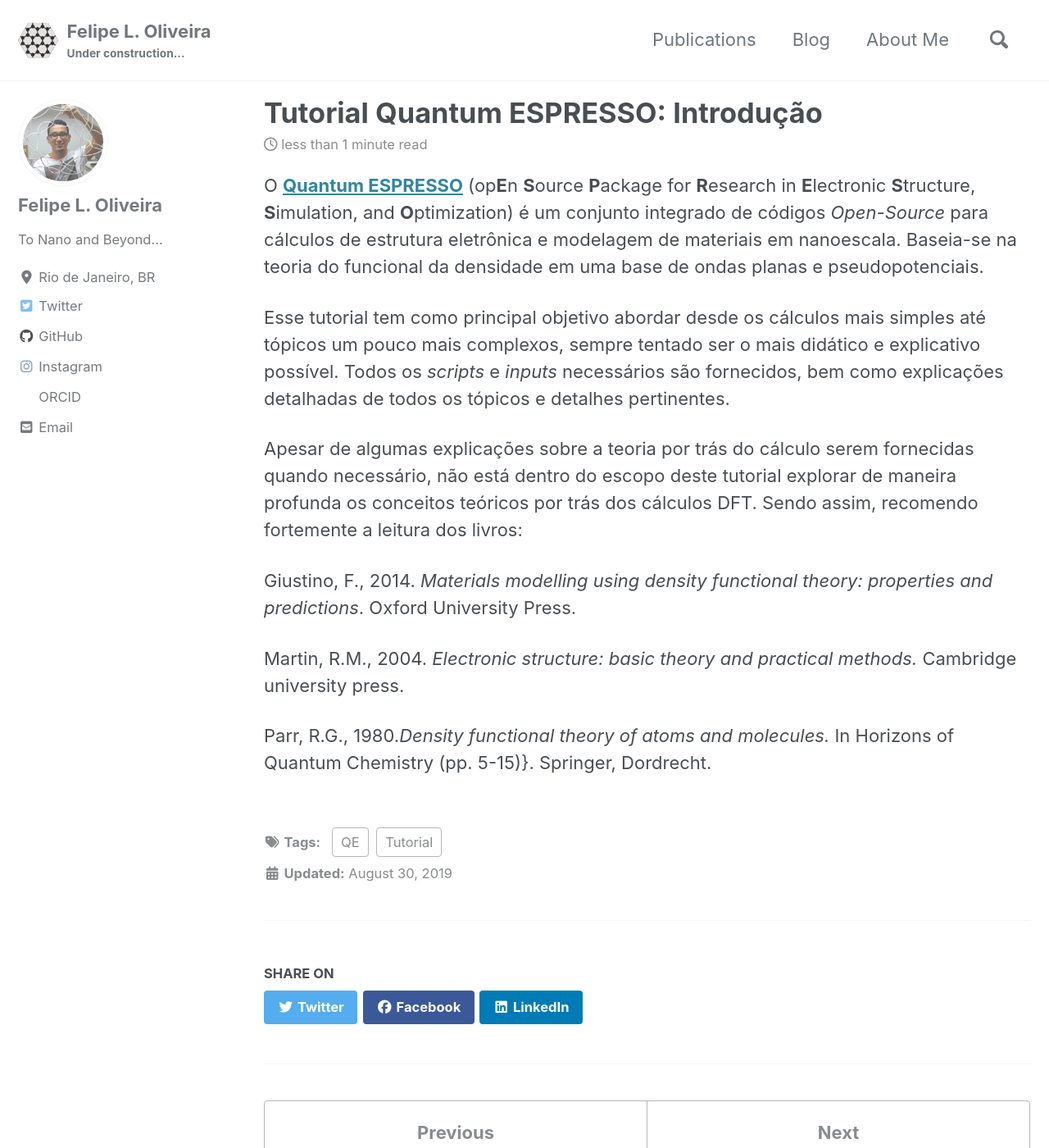
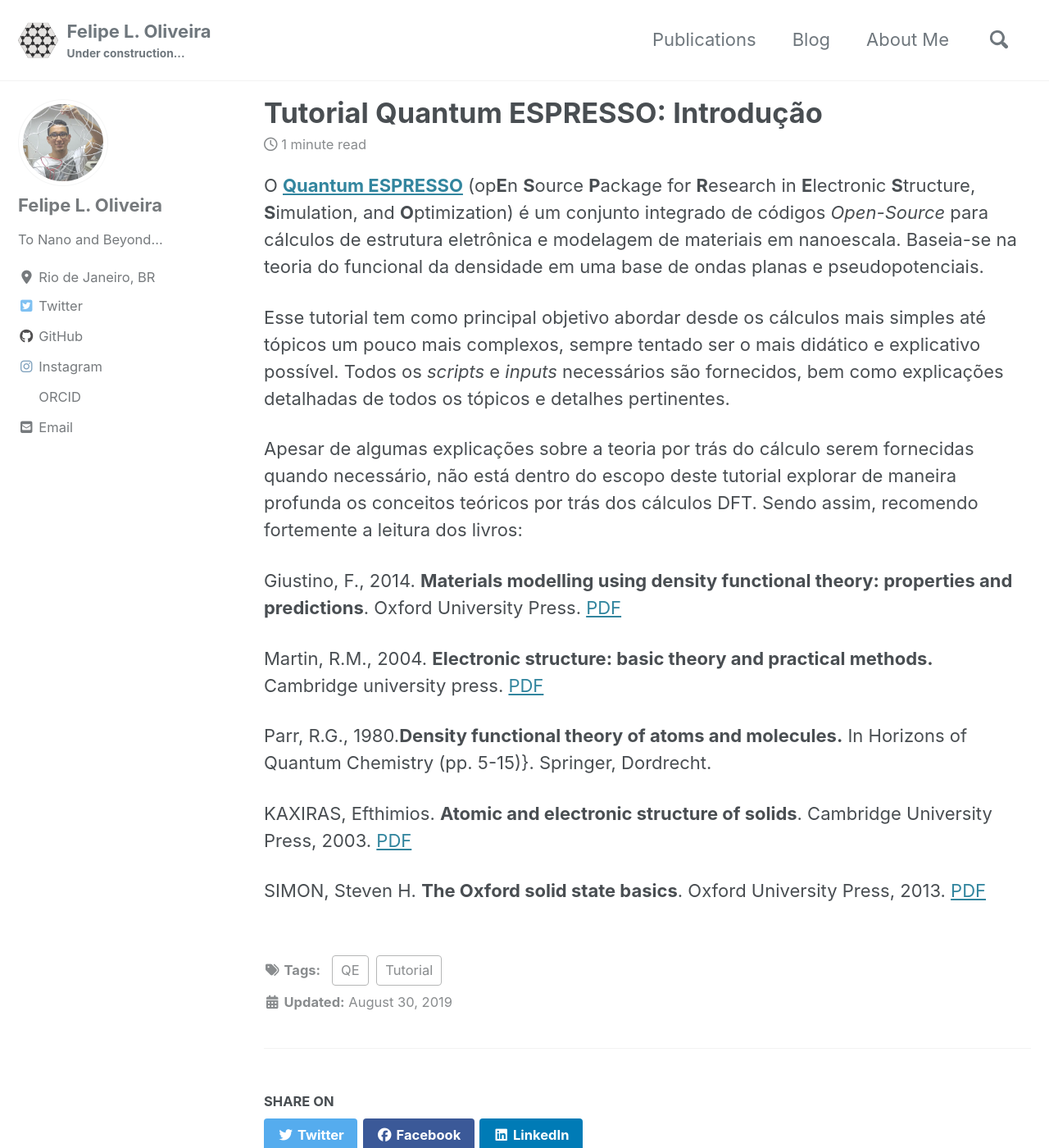
Before and after one commit to lipelopesoliveira/lipelopesoliveira.github.io, a Jekyll site: the page built from _posts/Tutorial_QE/2019-08-30-cap0.md, in a window 1280 px wide and 1400 px high. Shown: the whole window at 82% size. Built offline with Jekyll 4.4.1, drawn with Linux system fonts in a browser that asks for light colours; cached includes are drawn as plain includes; nearby versions of some CDN libraries.

Commit message:
Update 2019-08-30-cap0.md

```diff
--- a/_posts/Tutorial_QE/2019-08-30-cap0.md
+++ b/_posts/Tutorial_QE/2019-08-30-cap0.md
@@ -15,8 +15,12 @@ Esse tutorial tem como principal objetivo abordar desde os cálculos mais simple
 
 Apesar de algumas explicações sobre a teoria por trás do cálculo serem fornecidas quando necessário, não está dentro do escopo deste tutorial explorar de maneira profunda os conceitos teóricos por trás dos cálculos DFT. Sendo assim, recomendo fortemente a leitura dos livros:
 
-Giustino, F., 2014. *Materials modelling using density functional theory: properties and predictions*. Oxford University Press.
+Giustino, F., 2014. **Materials modelling using density functional theory: properties and predictions**. Oxford University Press. [PDF](https://drive.google.com/file/d/1gC0I6oAcLgdsJ6LUxhEG7YbzgUzsomzb/view?usp=sharing)
 
-Martin, R.M., 2004. *Electronic structure: basic theory and practical methods.* Cambridge university press.
+Martin, R.M., 2004. **Electronic structure: basic theory and practical methods.** Cambridge university press. [PDF](https://drive.google.com/file/d/1oR_s9ey7ZW6oemYIo2WqWzBqrj0deDFh/view?usp=sharing)
 
-Parr, R.G., 1980.*Density functional theory of atoms and molecules.* In Horizons of Quantum Chemistry (pp. 5-15)}. Springer, Dordrecht.
+Parr, R.G., 1980.**Density functional theory of atoms and molecules.** In Horizons of Quantum Chemistry (pp. 5-15)}. Springer, Dordrecht.
+
+KAXIRAS, Efthimios. **Atomic and electronic structure of solids**. Cambridge University Press, 2003. [PDF](https://drive.google.com/file/d/1Fk2C5kAUYLLPiolUd5SYF7XhZh7xELhi/view?usp=sharing)
+
+SIMON, Steven H. **The Oxford solid state basics**. Oxford University Press, 2013. [PDF](https://drive.google.com/file/d/1Y6mwERRnLZaOZOKu2pbdYceZZW4g8d1w/view?usp=sharing)
```
